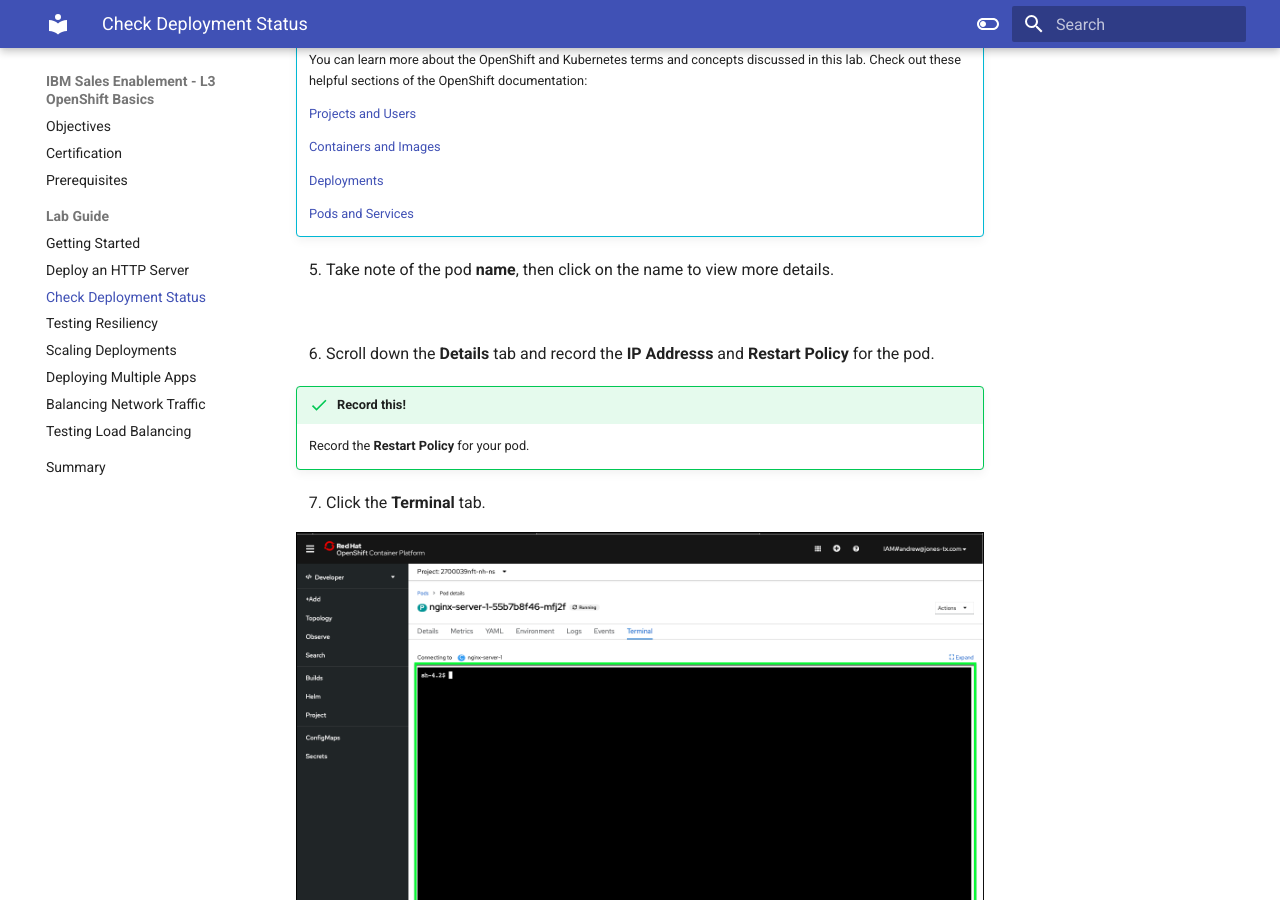
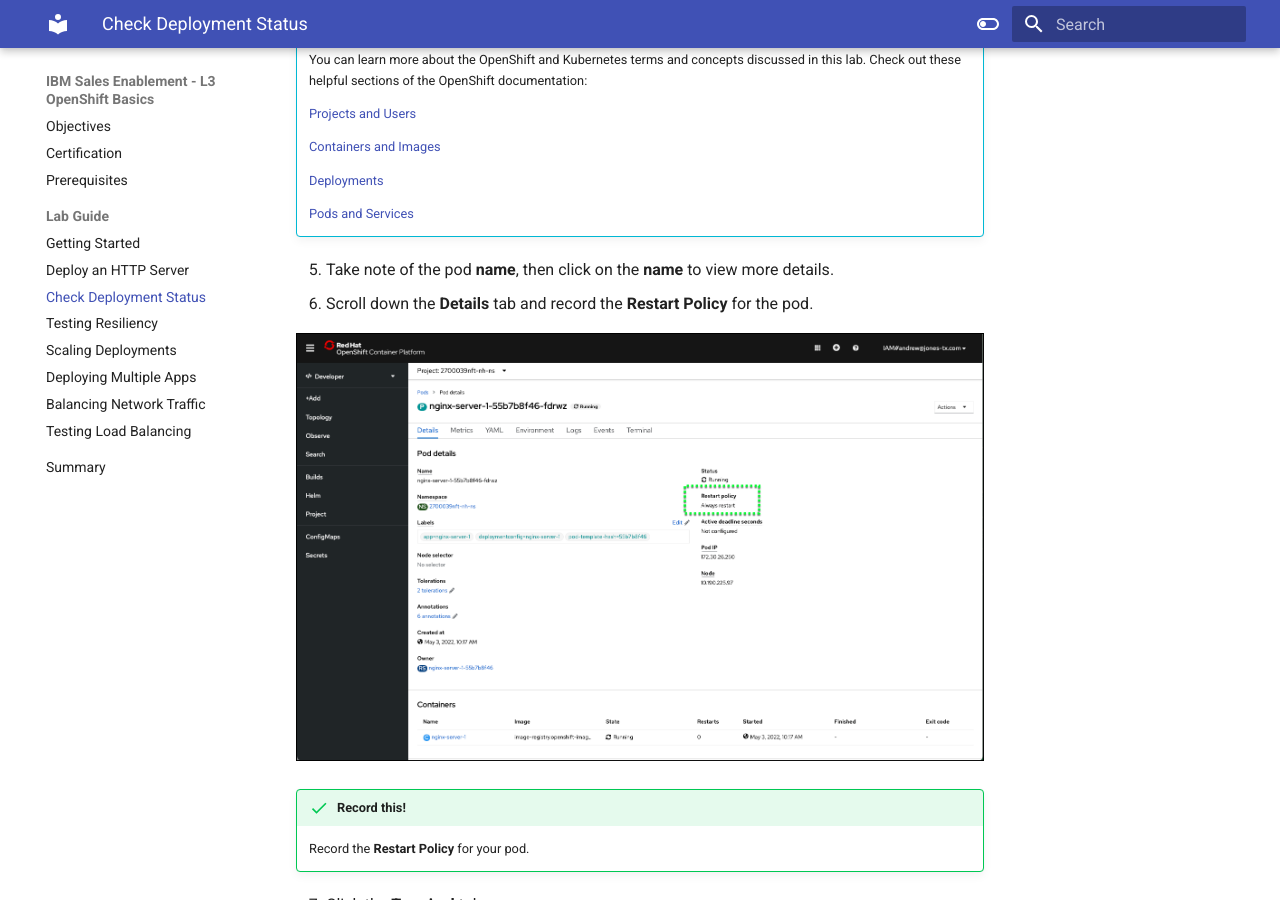
Before and after one commit to IBM/SalesEnablement-L3-OpenShift, an MkDocs documentation site: the page built from docs/labguide/checkDeploymentStatus.md, in a window 1280 px wide and 900 px high, scrolled down 1622 px. Built offline with MkDocs 1.6.1 and Material for MkDocs 9.7.7, drawn with Linux system fonts in a browser that asks for light colours.

Commit message:
minor update for broken image links

```diff
--- a/docs/labguide/checkDeploymentStatus.md
+++ b/docs/labguide/checkDeploymentStatus.md
@@ -29,11 +29,10 @@
 
     [Pods and Services](https://docs.openshift.com/online/pro/architecture/core_concepts/pods_and_services.html)
 
-5. Take note of the pod **name**, then click on the name to view more details.
+5. Take note of the pod **name**, then click on the **name** to view more details.
+6. Scroll down the **Details** tab and record the **Restart Policy** for the pod.
 
 ![](_attachments/OCP-pod-details.png)
-
-6. Scroll down the **Details** tab and record the **IP Addresss** and **Restart Policy** for the pod.
 
 !!! success "Record this!"
     Record the **Restart Policy** for your pod.
```
Also changed, not shown: docs/labguide/balancingNetworkTraffic.md (+4 -4 lines), docs/labguide/gettingStarted.md (+1 -1 lines), docs/prerequisites.md (+1 -1 lines), docs/labguide/_attachments/OCP-pod-details.png (added).
